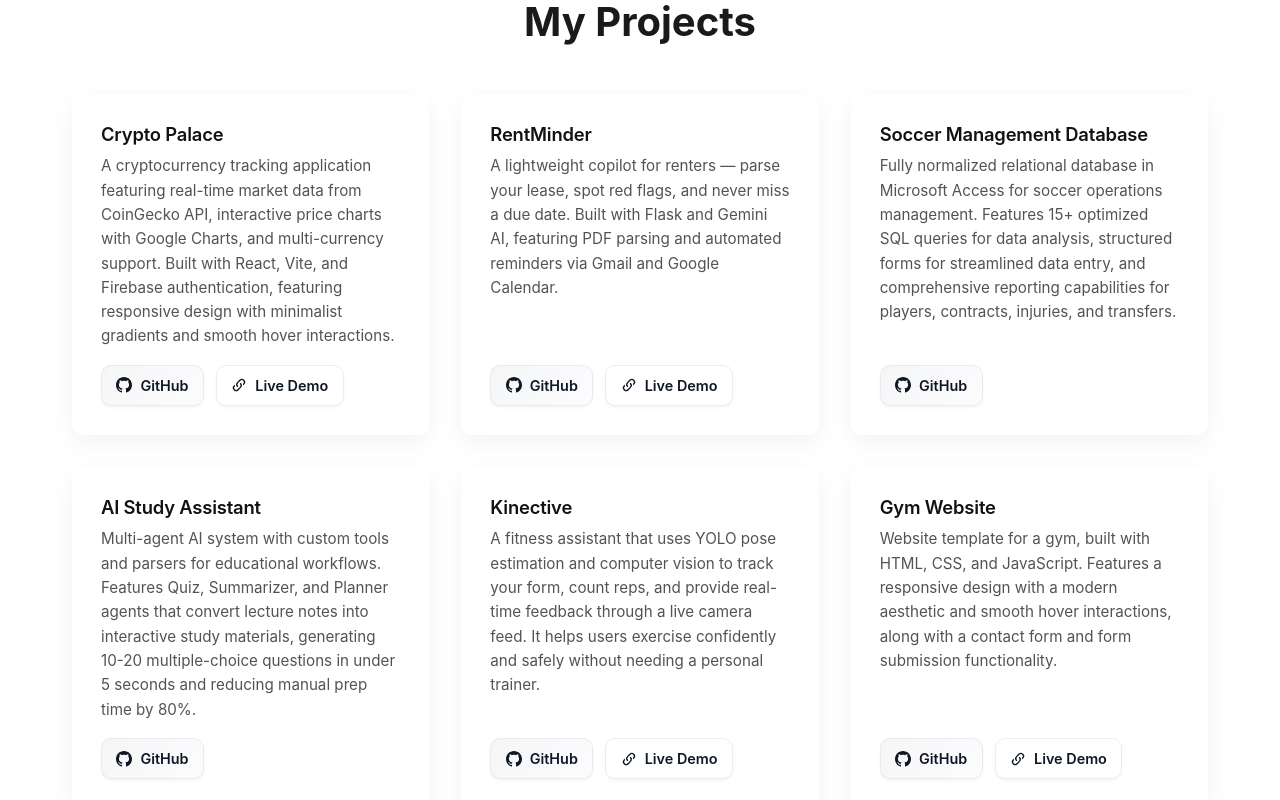
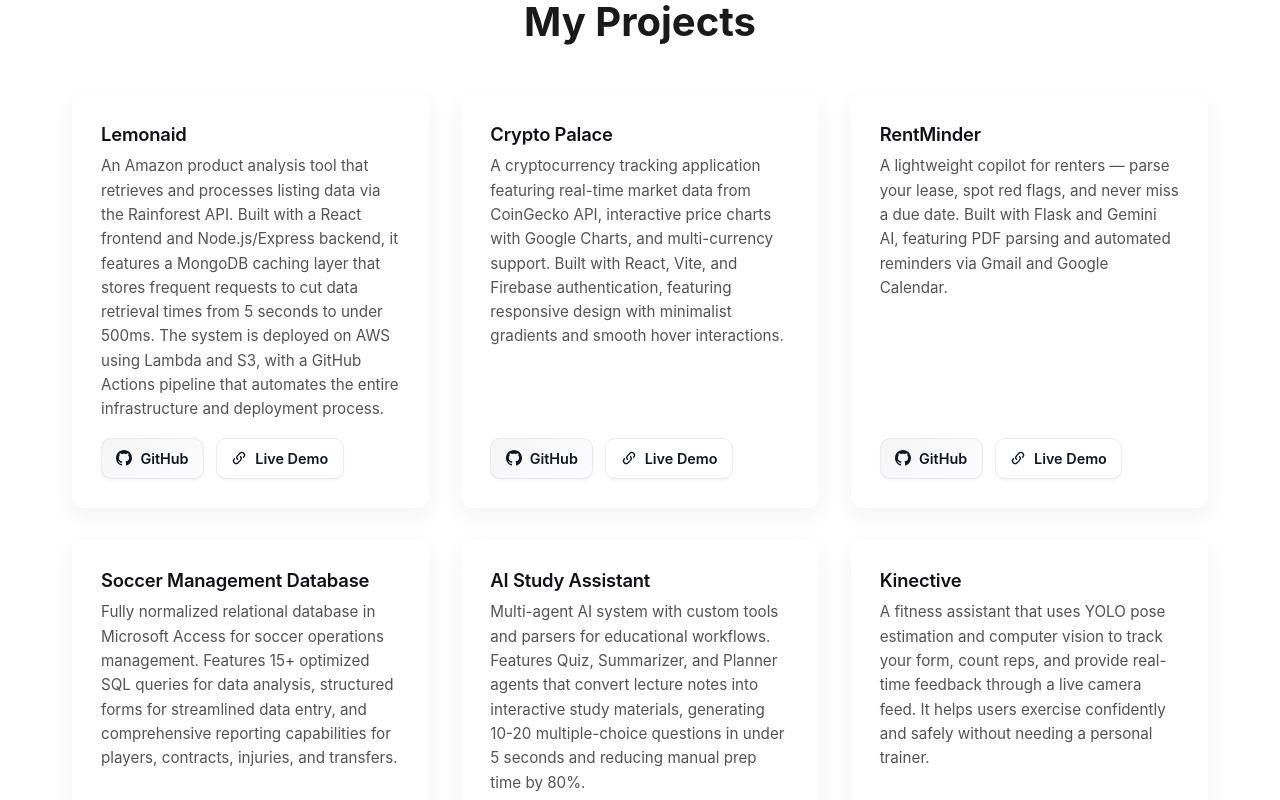
Before and after one commit to manzazas/My-Portfolio, a React (Vite) app: page / in a window 1280 px wide. Shown: the part 1280-2080 px from the top of the page. Built offline with nearby package versions, Linux system fonts and the light colour scheme.

Commit message:
added new project Lemonaid

```diff
--- a/src/components/Projects.jsx
+++ b/src/components/Projects.jsx
@@ -3,6 +3,12 @@ import ProjectCard from './ProjectCard'
 
 function Projects() {
   const projects = [
+    {
+      title: "Lemonaid",
+      description: "An Amazon product analysis tool that retrieves and processes listing data via the Rainforest API. Built with a React frontend and Node.js/Express backend, it features a MongoDB caching layer that stores frequent requests to cut data retrieval times from 5 seconds to under 500ms. The system is deployed on AWS using Lambda and S3, with a GitHub Actions pipeline that automates the entire infrastructure and deployment process.",
+      githubUrl: "https://github.com/manzazas/Lemonaid.git",
+      liveUrl: "https://d2c7lelrnuzuqf.cloudfront.net/"
+    },
     {
       title: "Crypto Palace",
       description: "A cryptocurrency tracking application featuring real-time market data from CoinGecko API, interactive price charts with Google Charts, and multi-currency support. Built with React, Vite, and Firebase authentication, featuring responsive design with minimalist gradients and smooth hover interactions.",
```
